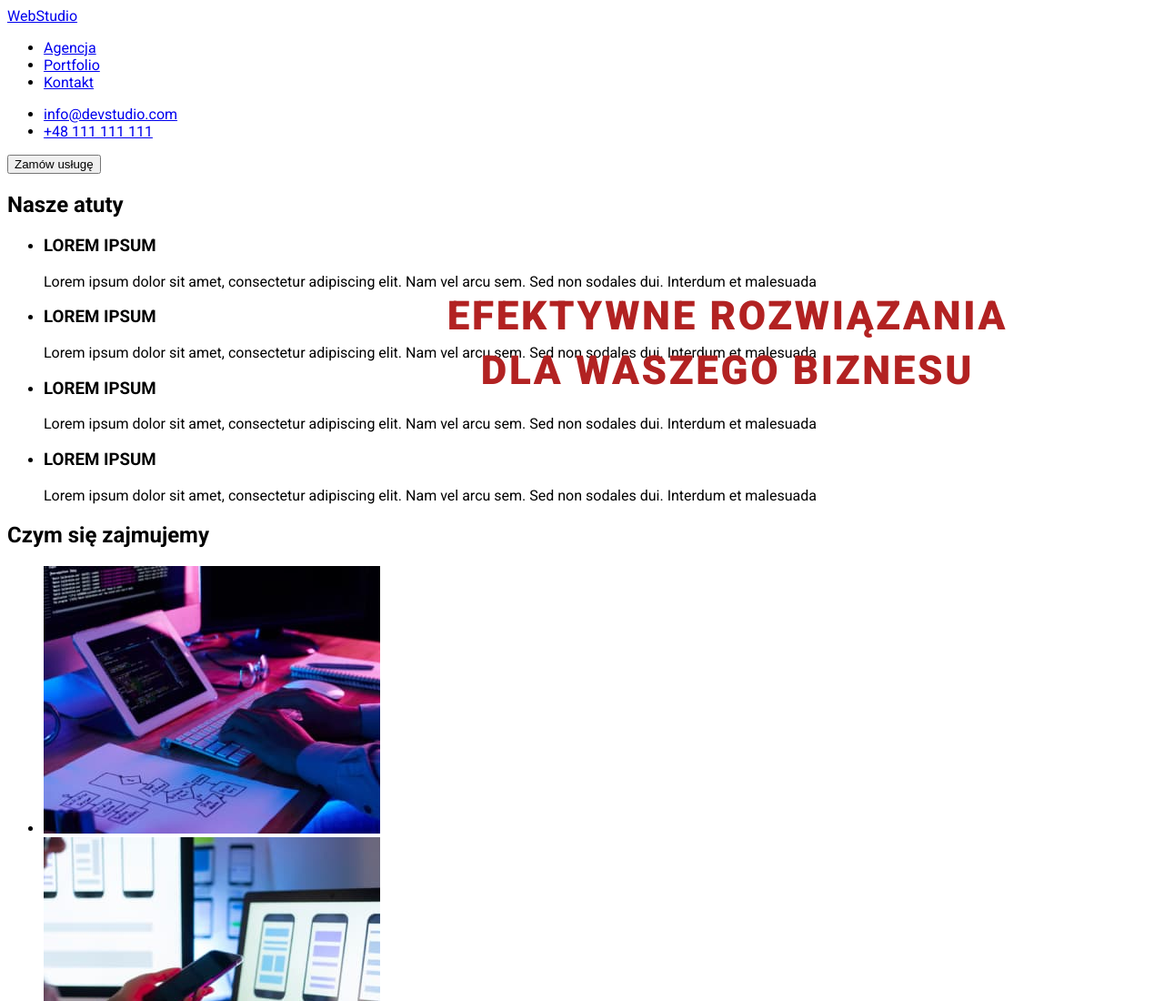
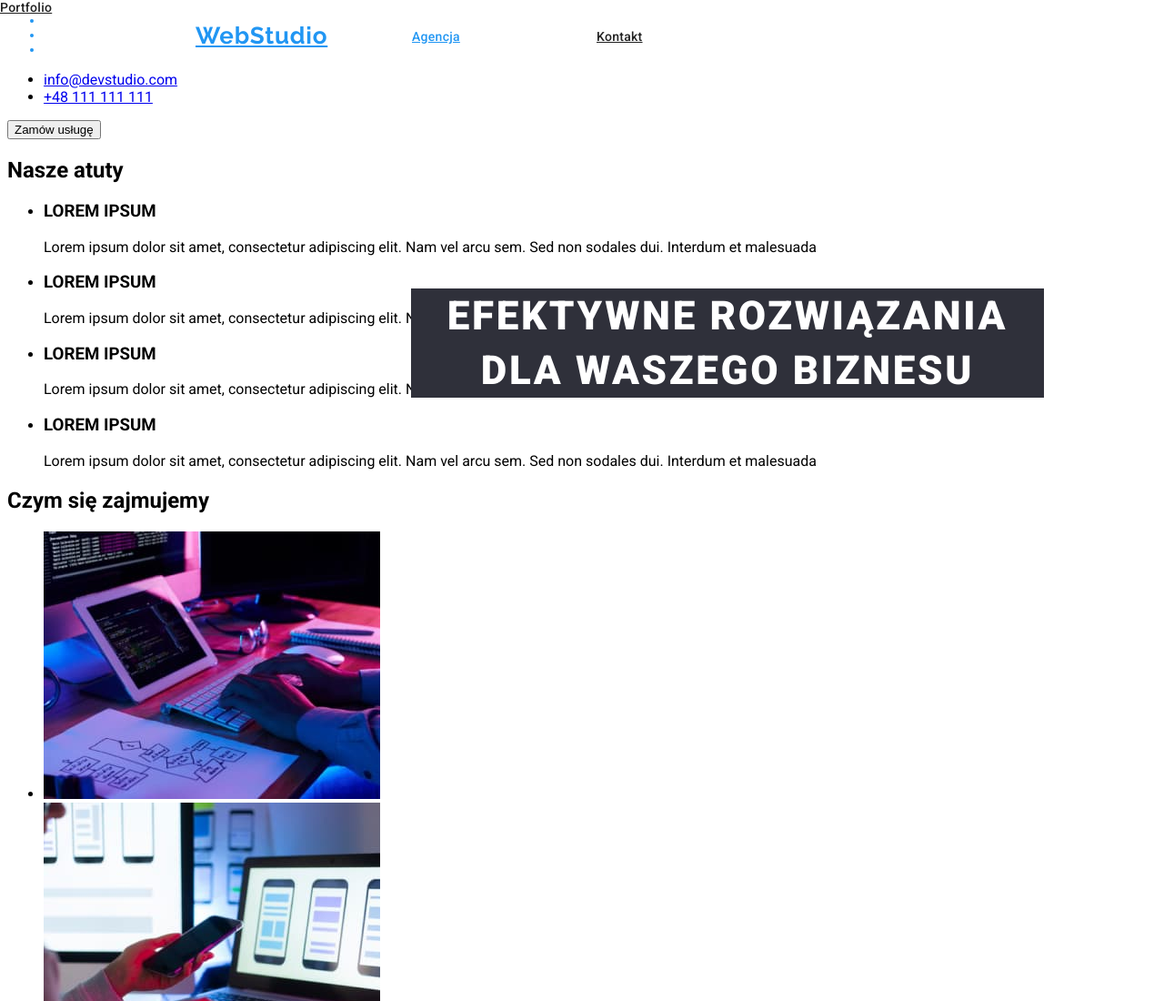
Before and after one commit to Patryk120495/goit-markup-hw-02, a plain HTML site: page index.html in a window 1280 px wide. Shown: the top 1100 px of the page at 91% size. Drawn offline with Linux system fonts and the light colour scheme.

Commit message:
upload css

```diff
--- a/css/index.css
+++ b/css/index.css
@@ -14,7 +14,118 @@ h1 {
     letter-spacing: 0.06em;
     text-transform: uppercase;
 
-    color: firebrick;
+    color: #FFF;
+    background: #2F303A;
+
 
 
 }
+
+button .button {
+    position: absolute;
+        width: 117px;
+        height: 30px;
+        left: 742px;
+        top: 440px;
+
+        font-family: 'Roboto';
+        font-style: normal;
+        font-weight: 700;
+        font-size: 16px;
+        line-height: 30px;
+        display: flex;
+        align-items: center;
+        text-align: center;
+        letter-spacing: 0.06em;
+
+        color: #FFF;
+        background: #2196f3;
+
+}
+
+header a.active {
+    position: absolute;
+        width: 145px;
+        height: 31px;
+        left: 215px;
+        top: 24px;
+
+        font-family: 'Raleway';
+        font-style: normal;
+        font-weight: 700;
+        font-size: 26px;
+        line-height: 31px;
+        letter-spacing: 0.03em;
+
+        color: #2196f3;
+}
+
+nav {
+    font-family: 'Roboto';
+    font-style: normal;
+    font-weight: 500;
+    font-size: 14px;
+    line-height: 16px;
+    letter-spacing: 0.02em;
+
+    color: #2196f3;
+}
+
+nav .color-agencja {
+position: absolute;
+    width: 53px;
+    height: 16px;
+    left: 453px;
+    top: 32px;
+
+    font-family: 'Roboto';
+    font-style: normal;
+    font-weight: 500;
+    font-size: 14px;
+    line-height: 16px;
+    letter-spacing: 0.02em;
+
+    color: #2196f3;
+}
+
+
+nav .port {
+    position: absolute;
+        width: 0%;
+        height: 0%;
+        left: 0%;
+        top: 0%;
+
+        color: #212121;
+
+}
+
+nav .kont {
+    position: absolute;
+        width: 51px;
+        height: 16px;
+        left: 656px;
+        top: 32px;
+
+        color: #212121;
+
+}
+
+nav .mail {
+    position: absolute;
+        width: 135px;
+        height: 16px;
+        left: 1078px;
+        top: 32px;
+}
+
+nav .tel {
+    position: absolute;
+        width: 110px;
+        height: 16px;
+        left: 1263px;
+        top: 32px;
+
+        color: #757575;
+
+}
--- a/index.html
+++ b/index.html
@@ -20,17 +20,21 @@
   </head>
   <body>
     <header>
-      <a href="index.html">WebStudio</a>
+      <a class="active" href="index.html">WebStudio</a>
       <nav>
         <ul>
-          <li><a href="index.html">Agencja</a></li>
-          <li><a href="portfolio.html">Portfolio</a></li>
-          <li><a href="#">Kontakt</a></li>
+          <li><a class="color-agencja" href="index.html">Agencja</a></li>
+          <li><a class="port" href="portfolio.html">Portfolio</a></li>
+          <li><a class="kont" href="#">Kontakt</a></li>
         </ul>
       </nav>
       <ul>
-        <li><a href="mailto:info@devstudio.com">info@devstudio.com</a></li>
-        <li><a href="tel:48111111111">+48 111 111 111</a></li>
+        <li>
+          <a class="mail" href="mailto:info@devstudio.com"
+            >info@devstudio.com</a
+          >
+        </li>
+        <li><a class="tel" href="tel:48111111111">+48 111 111 111</a></li>
       </ul>
     </header>
     <main>
```
